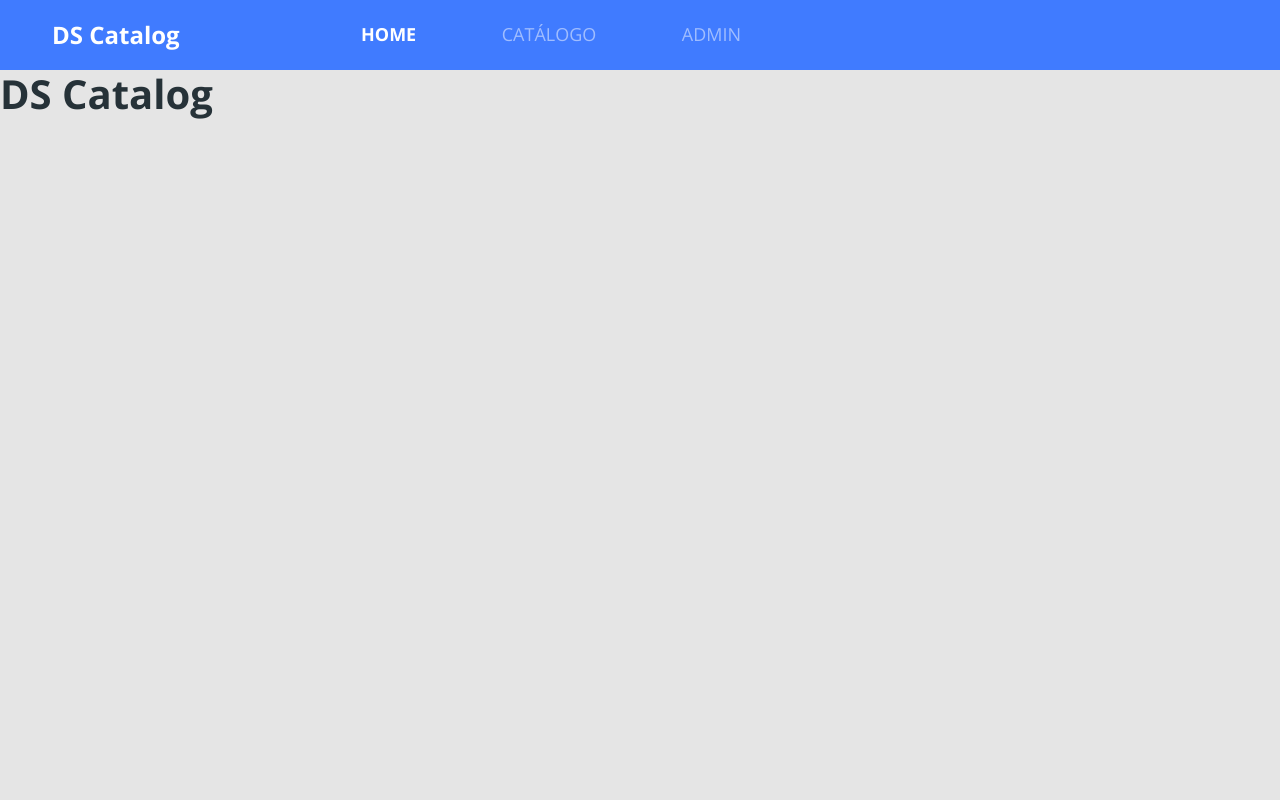
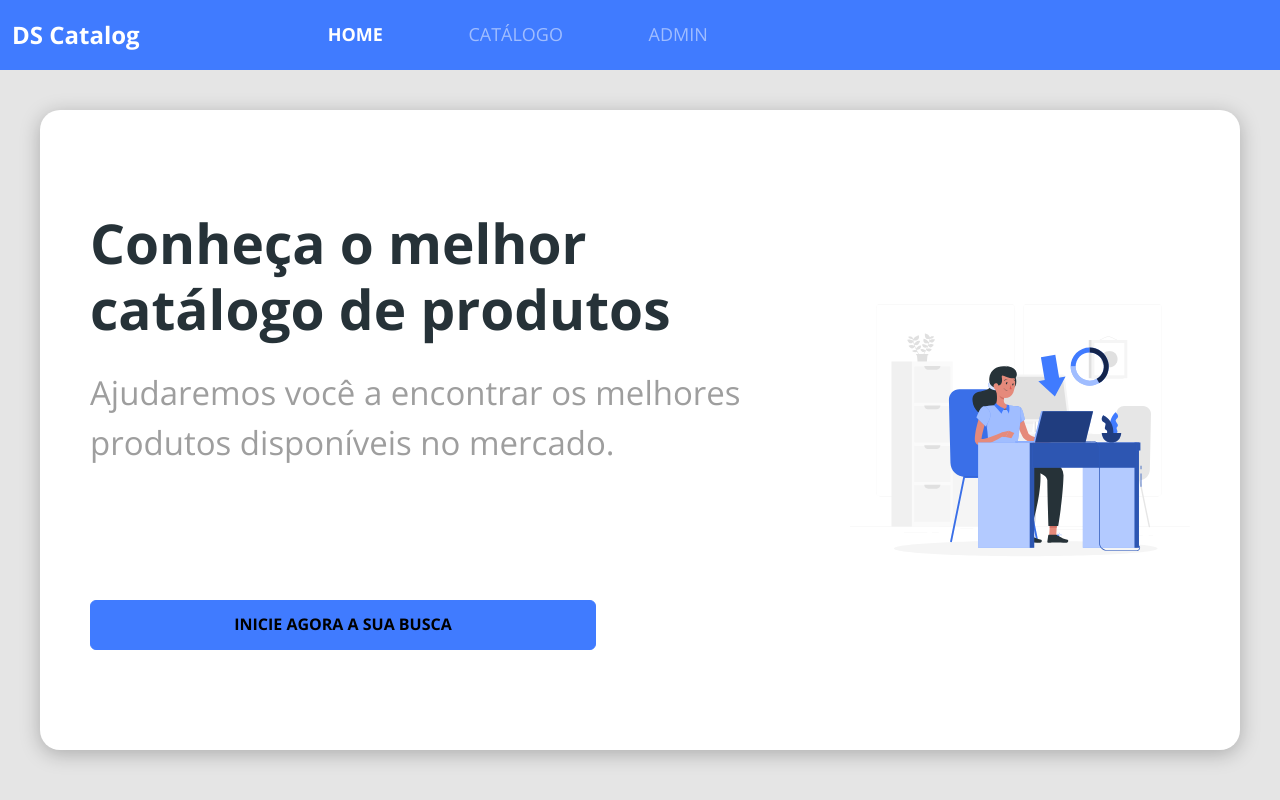
Before and after one commit to YuryRodrigues22/dscatalog, a React (Create React App) app in the folder frontweb/: page / in a window 1280 px wide. Built offline with nearby package versions, Linux system fonts and the light colour scheme.

Commit message:
Tela Home

```diff
--- a/frontweb/src/App.tsx
+++ b/frontweb/src/App.tsx
@@ -1,12 +1,13 @@
+import Home from 'pages/Home';
+
 import './assets/styles/custom.scss';
 import './App.css';
-import Navbar from 'components/Navbar';
+
 
 const App = () => {
   return (
     <>
-      <Navbar />
-      <h1>DS Catalog</h1>
+      <Home />
     </>
   );
 };
--- /dev/null
+++ b/frontweb/src/components/ButtonIcon/index.tsx
@@ -0,0 +1,12 @@
+import './styles.css'
+
+const ButtonIcon = () => {
+
+    return(
+        <button className="btn btn-primary btn-icon">
+            <h6>INICIE AGORA A SUA BUSCA</h6>
+        </button>
+    );
+};
+
+export default ButtonIcon;
--- /dev/null
+++ b/frontweb/src/components/ButtonIcon/styles.css
@@ -0,0 +1,3 @@
+.btn-icon {
+    height: 50px;
+}
--- /dev/null
+++ b/frontweb/src/pages/Home/index.tsx
@@ -0,0 +1,32 @@
+import { ReactComponent as MainImage } from 'assets/images/main-image.svg';
+import Navbar from 'components/Navbar';
+
+import './styles.css';
+import ButtonIcon from 'components/ButtonIcon';
+
+const Home = () => {
+  return (
+    <>
+      <Navbar />
+      <div className="home-container">
+        <div className="home-card">
+          <div className="home-content-container">
+            <div>
+              <h1>Conheça o melhor catálogo de produtos</h1>
+              <p>
+                Ajudaremos você a encontrar os melhores produtos disponíveis no
+                mercado.
+              </p>
+            </div>
+            <ButtonIcon />
+          </div>
+          <div className="home-image-container">
+            <MainImage />
+          </div>
+        </div>
+      </div>
+    </>
+  );
+};
+
+export default Home;
--- /dev/null
+++ b/frontweb/src/pages/Home/styles.css
@@ -0,0 +1,137 @@
+.home-container {
+  padding: 10px;
+  font-size: 20px;
+  text-align: center;
+}
+
+.home-card {
+  display: flex;
+  flex-direction: column-reverse;
+  background-color: #fff;
+  box-shadow: 0px 4px 20px rgba(0, 0, 0, 0.25);
+  border-radius: 20px;
+}
+
+.home-content-container {
+  display: flex;
+  flex-direction: column;
+  align-items: center;
+  padding: 10px 10px 60px 10px;
+}
+
+.home-content-container h1 {
+  width: 260px;
+  font-size: 1em;
+  margin-bottom: 15px;
+}
+
+.home-content-container p {
+  width: 260px;
+  font-size: 0.6em;
+  color: #9e9e9e;
+  margin-bottom: 30px;
+}
+
+.home-image-container {
+  padding: 50px 15px;
+}
+
+.home-image-container svg {
+  width: 100%;
+  height: auto;
+}
+
+@media (min-width: 576px) {
+  .home-container {
+    padding: 15px;
+    font-size: 40px;
+  }
+
+  .home-content-container h1 {
+    width: 506px;
+    margin-bottom: 20px;
+  }
+
+  .home-content-container p {
+    width: 506px;
+    margin-bottom: 20px;
+  }
+
+  .home-content-container button {
+    width: 506px;
+  }
+
+  .home-image-container svg {
+    width: 506px;
+    height: auto;
+  }
+}
+
+@media (min-width: 768px) {
+  .home-image-container {
+    padding: 100px 20px;
+  }
+
+  .home-content-container {
+    padding: 20px 20px 100px 20px;
+  }
+}
+
+@media (min-width: 992px) {
+  .home-container {
+    padding: 40px;
+    font-size: 55px;
+  }
+
+  .home-image-container {
+    padding: 125px 20px;
+  }
+
+  .home-content-container {
+    padding: 20px 20px 100px 20px;
+  }
+
+  .home-content-container h1 {
+    width: 700px;
+    margin-bottom: 26px;
+  }
+
+  .home-content-container p {
+    width: 700px;
+    margin-bottom: 47px;
+  }
+}
+
+@media (min-width: 1200px) {
+  .home-card {
+    flex-direction: row;
+    justify-content: space-around;
+    padding: calc(((85vh - 480px) / 2) - 20px) 0;
+  }
+
+  .home-content-container {
+    height: 480px;
+    width: 700px;
+    padding: 20px;
+    align-items: flex-start;
+    text-align: left;
+    align-content: space-between;
+    flex-flow: wrap;
+  }
+
+  .home-image-container {
+    display: flex;
+    align-items: center;
+    padding: 20px;
+  }
+
+  .home-image-container svg {
+    width: 100%;
+  }
+}
+
+@media (min-width: 1400px) {
+  .home-image-container svg {
+    width: 480px;
+  }
+}
```
Also changed, not shown: frontweb/src/assets/images/main-image.svg (added).
